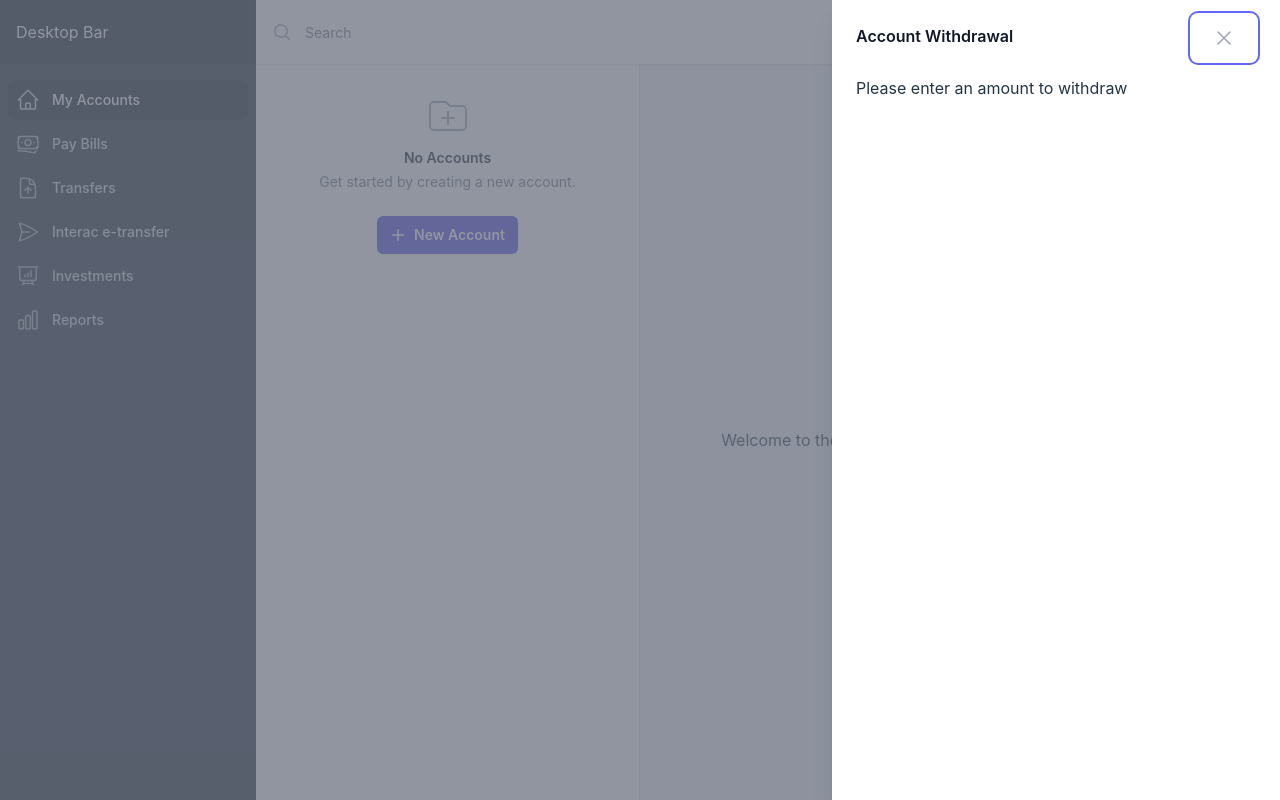
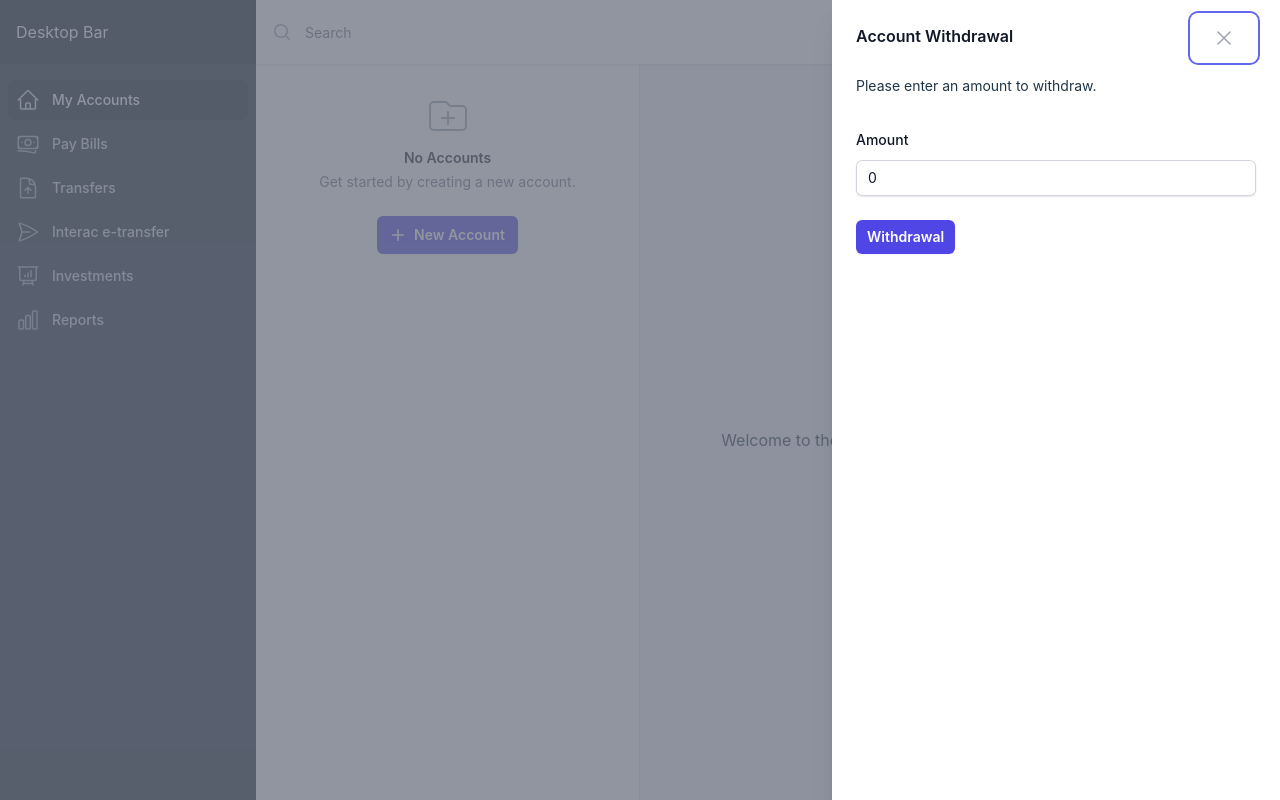
Before and after one commit to letsandeepio/banking-app, a React (Vite) app: page / in a window 1280 px wide. Both pictures are taken after a click on the button "Withdraw". Built offline with nearby package versions, Linux system fonts and the light colour scheme; grey boxes are pictures that could not be loaded.

Commit message:
add withdrawal logic

```diff
--- a/src/components/Layout/TransactionModal.tsx
+++ b/src/components/Layout/TransactionModal.tsx
@@ -19,6 +19,11 @@ const TransactionModal = ({ open, setOpen }: TransactionModalProps) => {
     toast.success(`Deposit of amount $${amount} processed.`)
     setOpen(false);
   }
+
+   const handleWithdrawal = (amount: number) => {
+     toast.success(`Withdrawal of amount $${amount} processed.`);
+     setOpen(false);
+   };
 
   return (
     <Transition.Root show={open} as={Fragment}>
@@ -73,7 +78,7 @@ const TransactionModal = ({ open, setOpen }: TransactionModalProps) => {
                         <DepositContainer onSubmit={handleDeposit} />
                       )}
                       {transactionMode === "withdraw" && (
-                        <WithdrawalContainer />
+                        <WithdrawalContainer onSubmit={handleWithdrawal} />
                       )}
                     </div>
                   </div>
--- a/src/components/Transactions/WithdrawalContainer.tsx
+++ b/src/components/Transactions/WithdrawalContainer.tsx
@@ -1,9 +1,62 @@
-import React from 'react'
+import { useState } from "react";
+import useAppStore from "../../zustand/appStore";
+import useBankStore from "../../zustand/bankStore";
+import Button from "../Layout/Button";
+import AmountInput from "./AmountInput";
 
-const WithdrawalContainer = () => {
-  return (
-    <div>Please enter an amount to withdraw</div>
-  )
+interface WithdrawalContainerProps {
+  onSubmit: (amount: number) => void;
 }
 
-export default WithdrawalContainer
+const WithdrawalContainer = ({ onSubmit }: WithdrawalContainerProps) => {
+  const [amount, setAmount] = useState("0");
+  const [error, setError] = useState<string>();
+
+  const currentlySelectAccount = useAppStore(
+    (state) => state.currentlySelectedAccount
+  );
+  const accounts = useBankStore((state) => state.accounts);
+
+  const account = accounts.find(
+    (account) => account.id === currentlySelectAccount
+  );
+
+
+  const handleWithdrawal = () => {
+
+    if (!account) return;
+
+    const newBalance = account?.balance - Number(amount);
+
+    setError(undefined);
+
+    console.log("Amount to withdraw", amount)
+    console.log("Account balance", account?.balance);
+    console.log("New Balance" , newBalance);
+
+
+    if (newBalance < 100) {
+      setError("Account balance cannot be less than $100.");
+      return;
+    }
+
+    if (Number(amount) > account.balance * 0.9) {
+      setError("Withdrawal limit is exceeded");
+      return;
+    }
+
+    onSubmit(Number(amount));
+  };
+
+  return (
+    <>
+      <div className='text-sm mb-8'>Please enter an amount to withdraw.</div>
+      <AmountInput value={amount} onChange={setAmount} error={error} />
+      <div className='mt-6'>
+        <Button label='Withdrawal' onClick={handleWithdrawal} />
+      </div>
+    </>
+  );
+};
+
+export default WithdrawalContainer;
```
